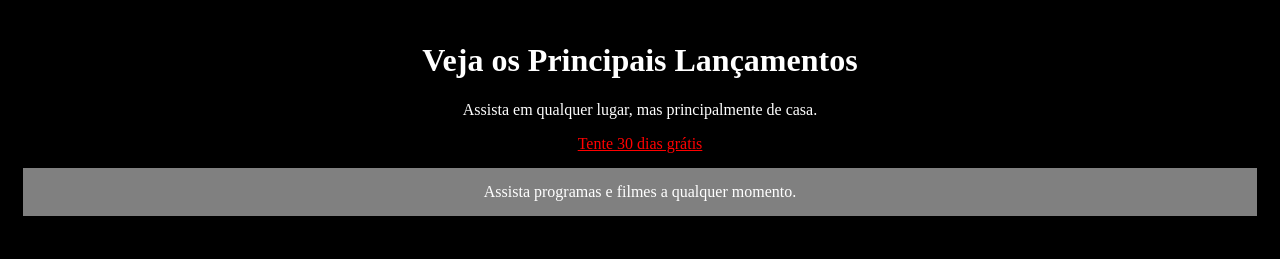
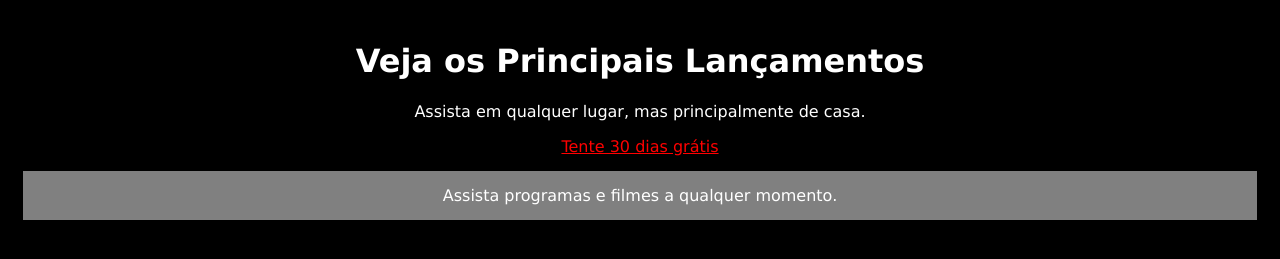
Before and after one commit to mateuszebendo/frontendPractice, a plain HTML site: page houseflix/house.html in a window 1280 px wide. Shown: the part 211-470 px from the top of the page. Drawn offline with Linux system fonts and the light colour scheme.

Commit message:
alterei o código css

```diff
--- a/houseflix/style.css
+++ b/houseflix/style.css
@@ -1,6 +1,8 @@
 body{
    background-color: black;
    text-align: center;
+   font-family: "Verdana", sans-serif;
+   color: white;
 }
 
 img{
@@ -10,12 +12,7 @@ img{
 }
 
 h1{
-   color:white;
    height: solid;
-}
-
-p{
-   color:white;
 }
 
 a{
@@ -24,7 +21,6 @@ a{
 
 #sla{
    margin: 15px;
-   color: white;
    background-color: grey;
    padding: 15px;
 }
```
